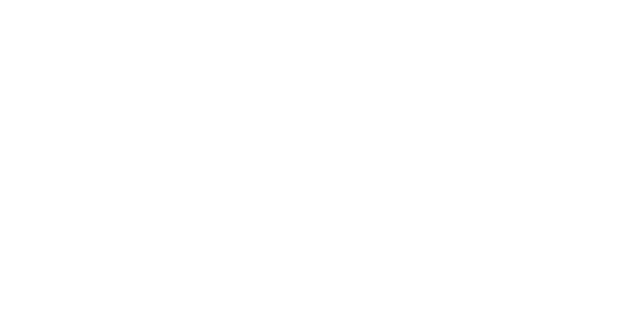
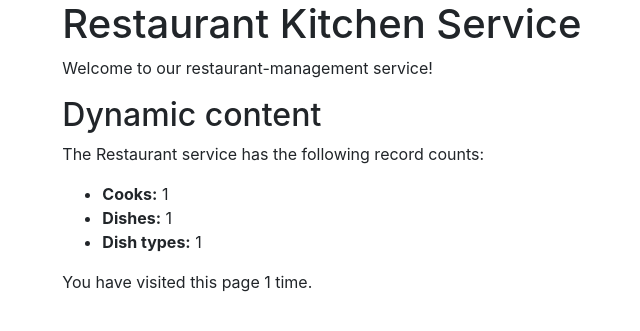
Before and after one commit to wQuelS/Restaurant-kitchen-service, a Django app: page / in a window 1280 px wide. Before the commit the part shown is empty. Shown: the top 331 px of the page, without its empty margins (166-806 px from the left). Run offline with Django 4.2, Linux system fonts and the light colour scheme; a user stored in the database is signed in; tables that the repository leaves empty hold one stand-in row (values such as "Sample post"); some libraries are stand-ins or nearby versions.

Commit message:
Added simple dynamic content for index.html

```diff
--- a/templates/restaurant/index.html
+++ b/templates/restaurant/index.html
@@ -1 +1,17 @@
 {% extends "base.html" %}
+
+{% block content %}
+  <h1>Restaurant Kitchen Service</h1>
+    <p>Welcome to our restaurant-management service!</p>
+    <h2>Dynamic content</h2>
+    <p>The Restaurant service has the following record counts:</p>
+    <ul>
+        <li><strong>Cooks:</strong> {{ num_cooks }}</li>
+        <li><strong>Dishes:</strong> {{ num_dishes }}</li>
+        <li><strong>Dish types:</strong> {{ num_dish_types }}</li>
+    </ul>
+
+    <p>You have visited this page
+        {{ num_visits }} time{{ num_visits|pluralize }}.
+    </p>
+{% endblock %}
```
Also changed, not shown: templates/base.html (line endings or trailing spaces).
